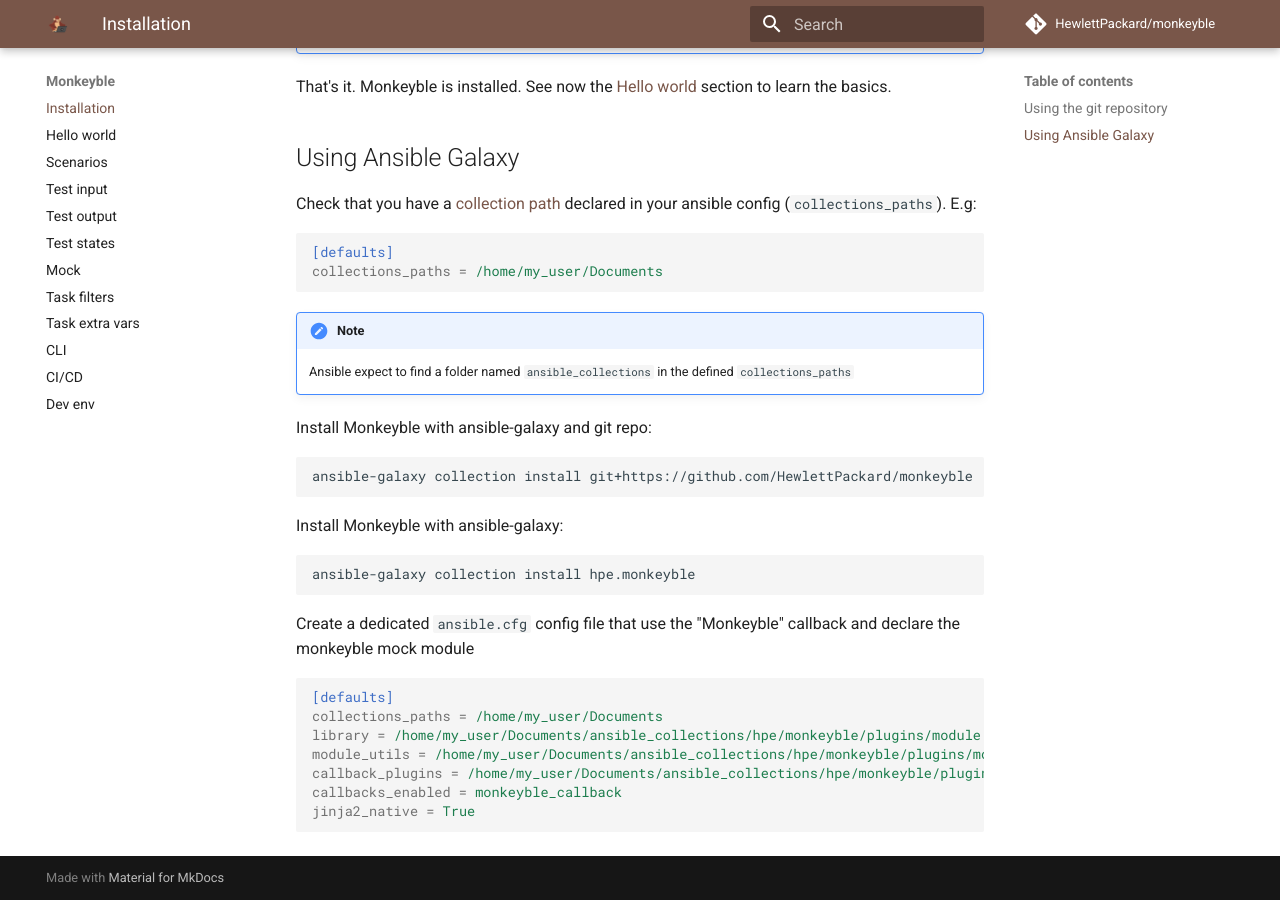
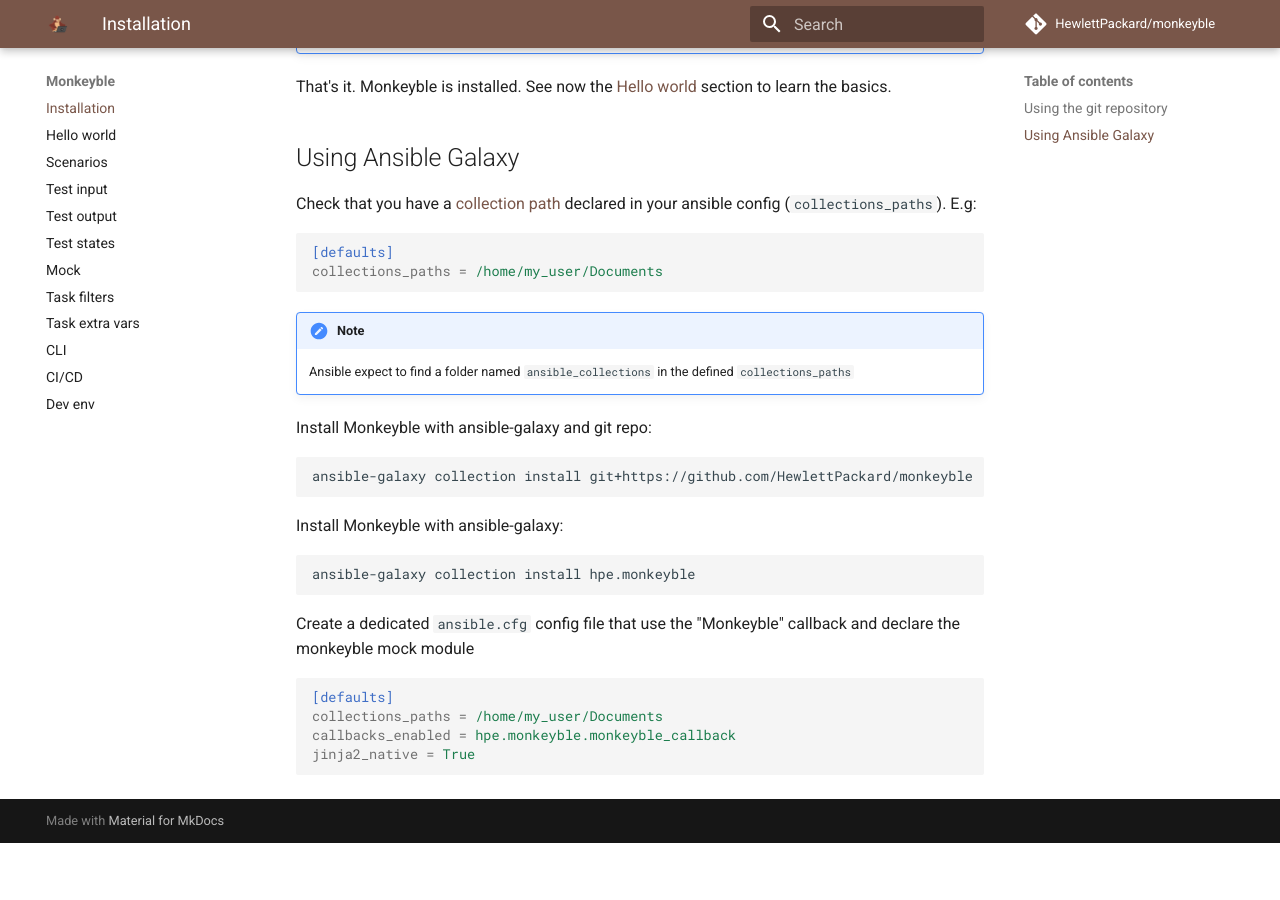
Before and after one commit to HewlettPackard/monkeyble, an MkDocs documentation site: the page built from docs/installation.md, in a window 1280 px wide and 900 px high, scrolled down 580 px. Built offline with MkDocs 1.6.1 and Material for MkDocs 9.7.7, drawn with Linux system fonts in a browser that asks for light colours; comment, search, counter and statistics services are not loaded; the version menu is left out; after the commit the page ends 1423 px from its top, so only the background shows below that.

Commit message:
Update documentation for Ansible collection installation method

````diff
--- a/docs/installation.md
+++ b/docs/installation.md
@@ -50,9 +50,6 @@
 ```ini
 [defaults]
 collections_paths = /home/my_user/Documents
-library = /home/my_user/Documents/ansible_collections/hpe/monkeyble/plugins/module
-module_utils = /home/my_user/Documents/ansible_collections/hpe/monkeyble/plugins/module_utils
-callback_plugins = /home/my_user/Documents/ansible_collections/hpe/monkeyble/plugins/callback
-callbacks_enabled = monkeyble_callback
+callbacks_enabled = hpe.monkeyble.monkeyble_callback
 jinja2_native = True
 ```
````
